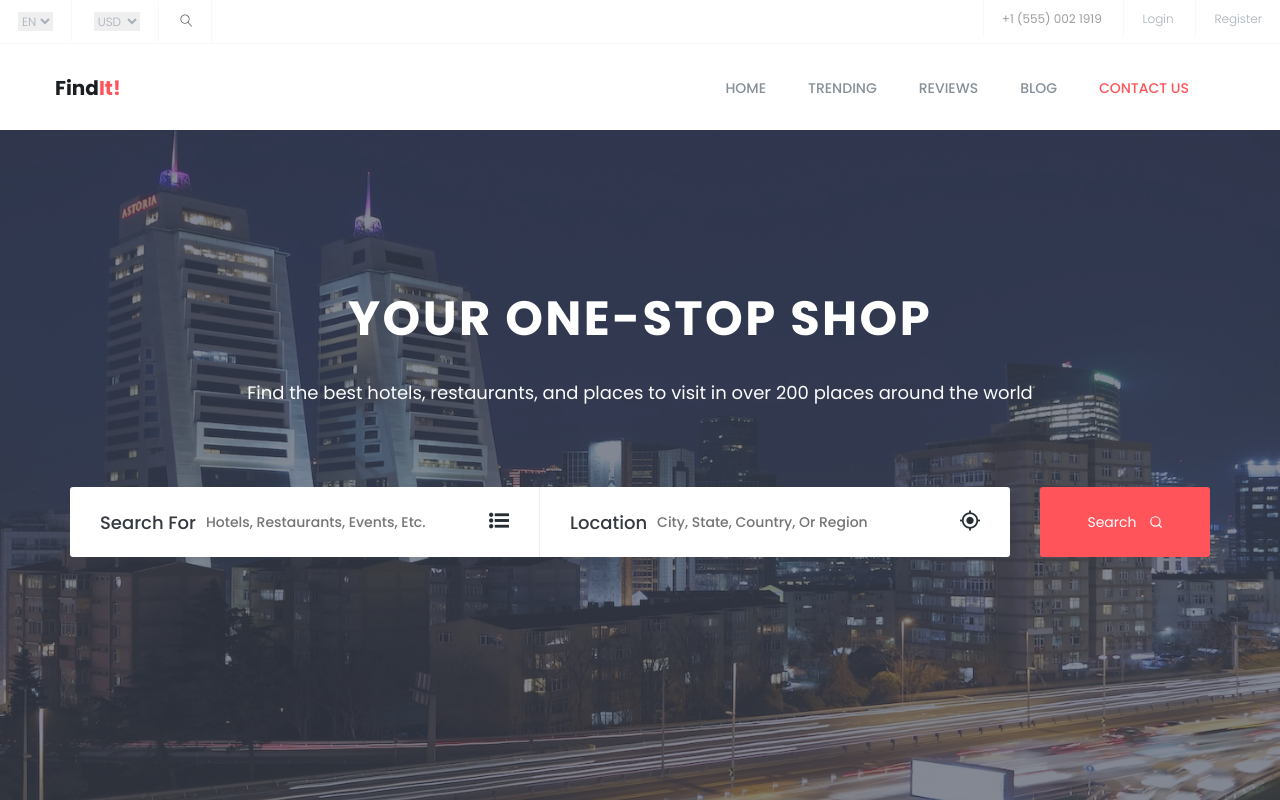
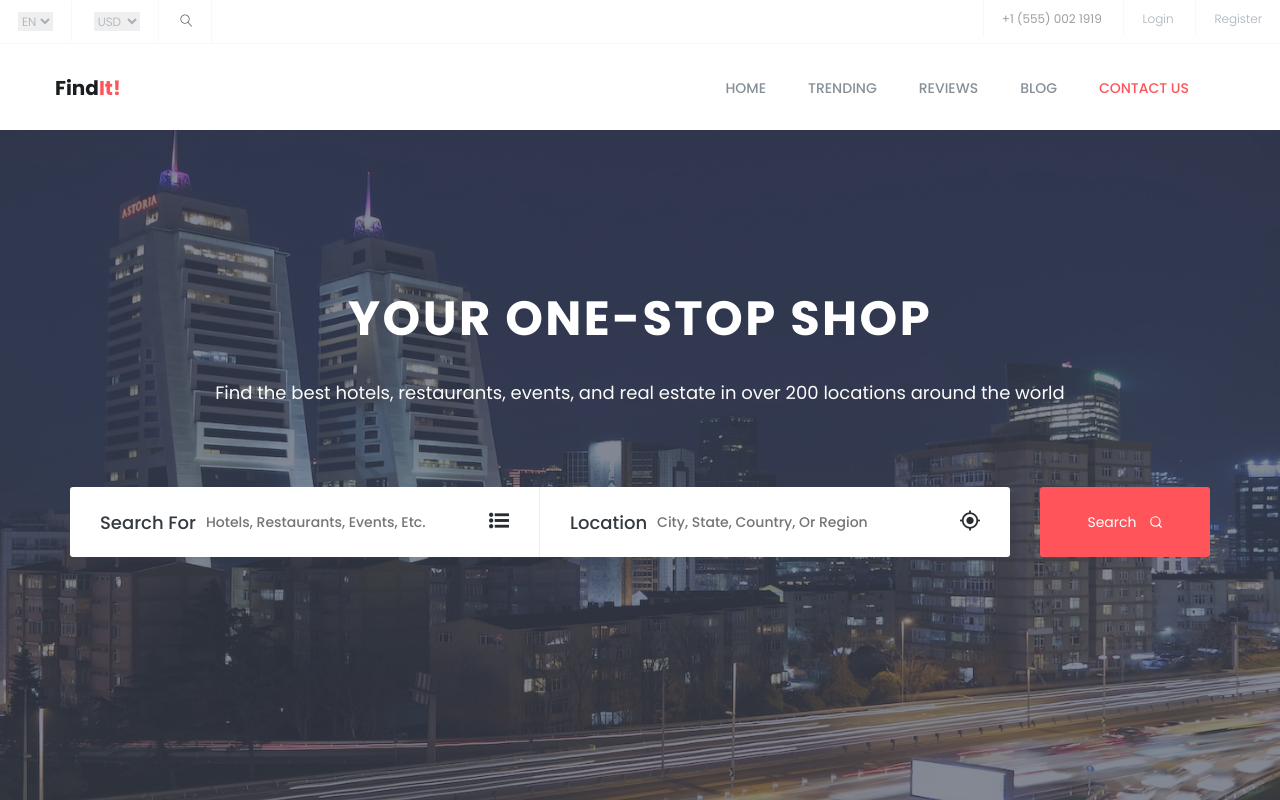
Before and after one commit to allen-schweitzer/search-site, a plain HTML site: page index.html in a window 1280 px wide. Shown: the top 800 px of the page. Drawn offline with nearby package versions, Linux system fonts and the light colour scheme.

Commit message:
webpage update

```diff
--- a/index.html
+++ b/index.html
@@ -149,7 +149,7 @@
 				<div class="welcome-hero-txt">
 					<h2>your one-stop shop</h2>
 					<p>
-						Find the best hotels, restaurants, and places to visit in over 200 places around the world
+						Find the best hotels, restaurants, events, and real estate in over 200 locations around the world
 					</p>
 				</div>
 				<div class="welcome-hero-serch-box">
```
